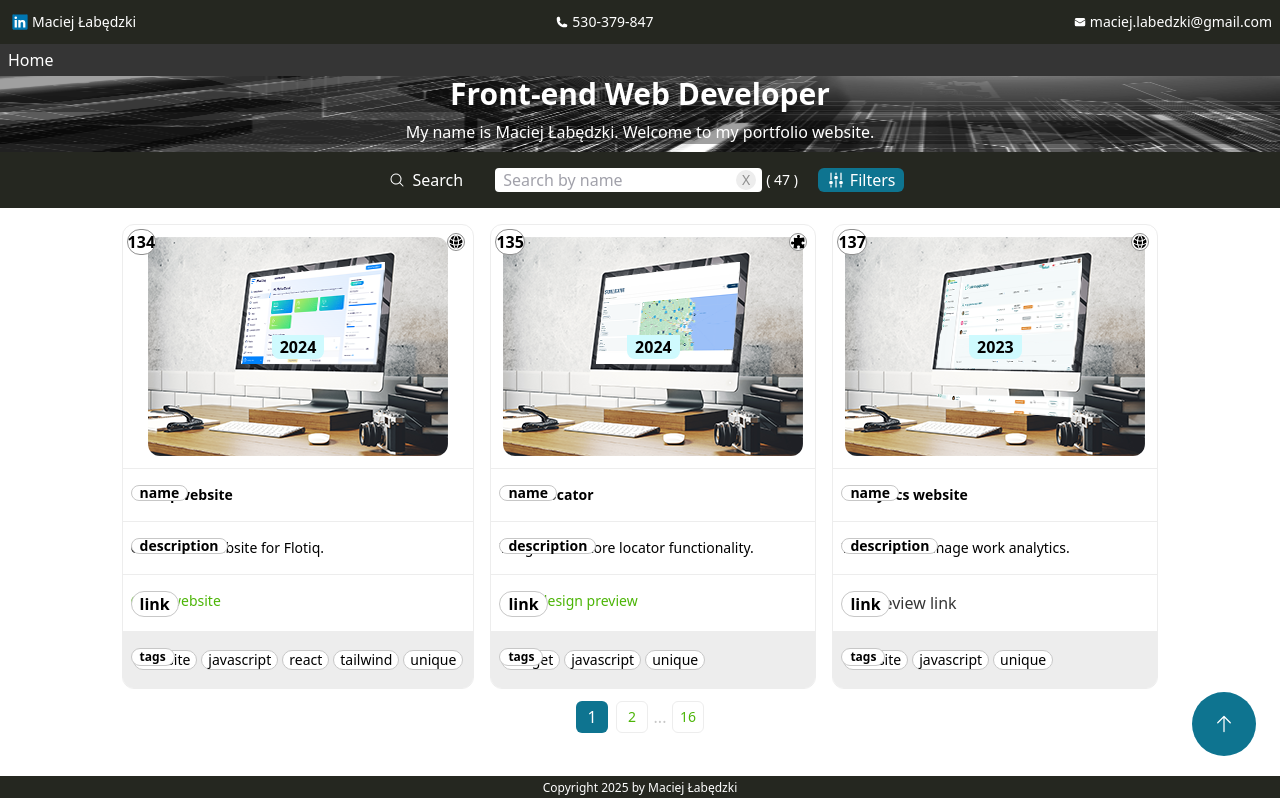
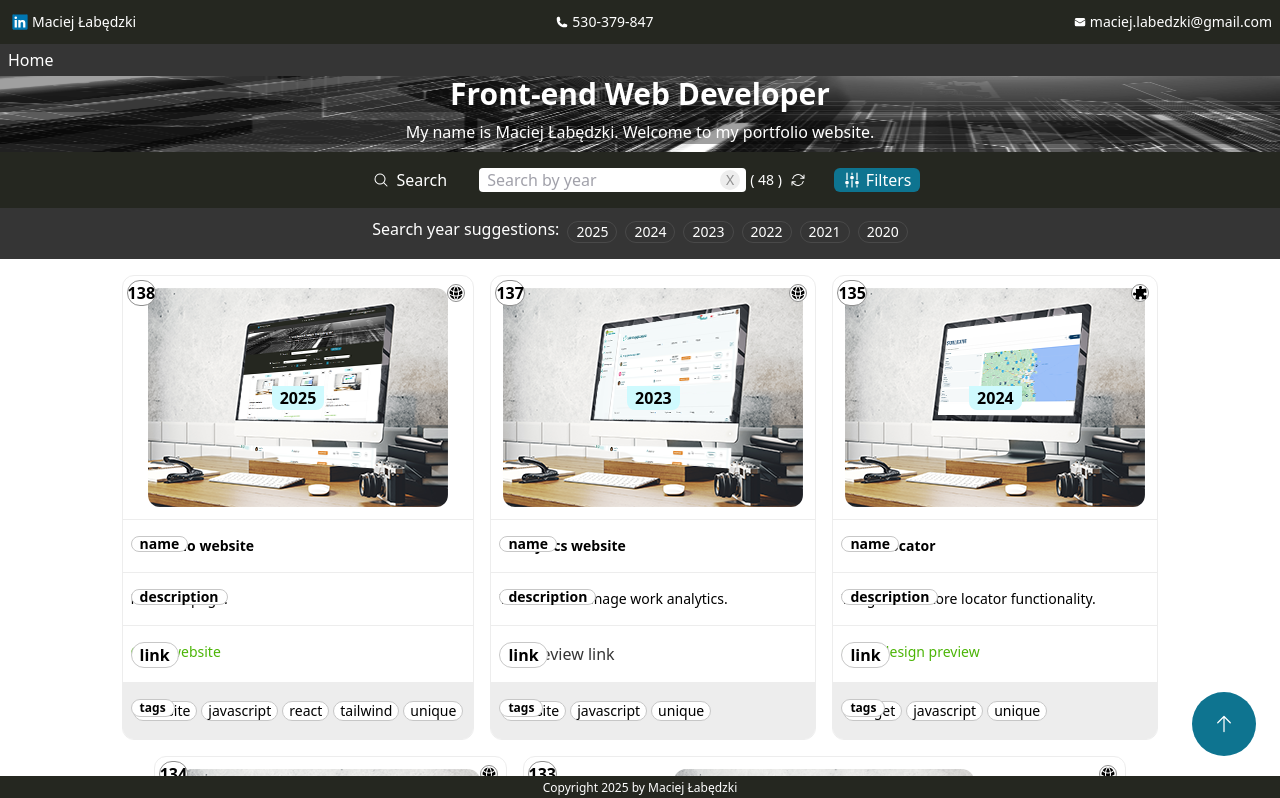
Before and after one commit to maciejlabedzki/portfolio, a React (Create React App) app: page / in a window 1280 px wide. Shown: the top 798 px of the page. Built offline with nearby package versions, Linux system fonts and the light colour scheme; what tailwindcss-safe-area would draw is missing.

Commit message:
add: data portfolio, update: Button,ButtonList,Select,Search,Filters,Home

```diff
--- a/src/components/Button/Button.js
+++ b/src/components/Button/Button.js
@@ -71,6 +71,7 @@ const Button = ({
     primary: '',
     secondary: '',
     blue: 'bg-tahiti-700 text-white',
+    transparent: 'bg-transparent text-white',
   };
 
   return (
--- a/src/components/ButtonList/ButtonList.js
+++ b/src/components/ButtonList/ButtonList.js
@@ -1,8 +1,12 @@
-import { useState } from 'react';
+import { useEffect, useState } from 'react';
 import Button from '../../components/Button/Button';
 
 const ButtonList = ({ data, onClick, selected }) => {
   const [currentSeleted, setCurrentSelected] = useState(selected);
+
+  useEffect(() => {
+    setCurrentSelected(selected);
+  }, [selected]);
 
   const handleClick = (item) => {
     setCurrentSelected(item);
--- a/src/components/Select/Select.js
+++ b/src/components/Select/Select.js
@@ -1,8 +1,15 @@
 import PropTypes from 'prop-types';
+import { useEffect, useState } from 'react';
 import { twMerge } from 'tailwind-merge';
 import { getByTestId } from '../../lib/helper';
 
 const Select = ({ options, value, onChange, additionalClasses, testId }) => {
+  const [val, setVal] = useState(value);
+
+  useEffect(() => {
+    setVal(value);
+  }, [value]);
+
   return (
     <select
       className={twMerge(
@@ -10,7 +17,7 @@ const Select = ({ options, value, onChange, additionalClasses, testId }) => {
         additionalClasses,
       )}
       onChange={onChange}
-      value={value}
+      value={val}
       {...getByTestId(testId, 'conatiner')}
     >
       {options?.map((option) => (
--- a/src/data/card.js
+++ b/src/data/card.js
@@ -15,6 +15,8 @@ import {
   PortfolioImg135,
   PortfolioImg135Big,
   PortfolioImg137,
+  PortfolioImg138,
+  PortfolioImg138Big,
   PortfolioImg2,
   PortfolioImg3,
   PortfolioImg36,
@@ -52,16 +54,29 @@ import {
 
 const DEFAULT_CARD = [
   {
-    id: 134,
-    name: 'Flotiq website',
-    img: PortfolioImg134,
-    imgBig: PortfolioImg134Big,
+    id: 138,
+    name: 'Portfolio website',
+    img: PortfolioImg138,
+    imgBig: PortfolioImg138Big,
     type: 'website',
-    desc: 'CMS editor website for Flotiq.',
-    link: 'flotiq.com',
+    desc: 'Portfolio page.',
+    link: 'labedzkimaciej.pl',
     linkName: 'Go to website',
     tags: ['website', 'javascript', 'react', 'tailwind', 'unique'],
-    year: 2024,
+    year: 2025,
+  },
+  {
+    id: 137,
+    name: 'Analytics website',
+    img: PortfolioImg137,
+    imgBig: PortfolioImg137,
+    type: 'website',
+    desc: 'Website to manage work analytics.',
+    link: '/',
+    linkName: 'Go to design preview',
+    linkAvailable: false,
+    tags: ['website', 'javascript', 'unique'],
+    year: 2023,
   },
   {
     id: 135,
@@ -76,17 +91,16 @@ const DEFAULT_CARD = [
     year: 2024,
   },
   {
-    id: 137,
-    name: 'Analytics website',
-    img: PortfolioImg137,
-    imgBig: PortfolioImg137,
+    id: 134,
+    name: 'Flotiq website',
+    img: PortfolioImg134,
+    imgBig: PortfolioImg134Big,
     type: 'website',
-    desc: 'Website to manage work analytics.',
-    link: '/',
-    linkName: 'Go to design preview',
-    linkAvailable: false,
-    tags: ['website', 'javascript', 'unique'],
-    year: 2023,
+    desc: 'CMS editor website for Flotiq.',
+    link: 'flotiq.com',
+    linkName: 'Go to website',
+    tags: ['website', 'javascript', 'react', 'tailwind', 'unique'],
+    year: 2024,
   },
   {
     id: 133,
@@ -135,6 +149,18 @@ const DEFAULT_CARD = [
     year: 2017,
   },
   {
+    id: 106,
+    name: 'Accessbet mobile website',
+    img: PortfolioImg106,
+    imgBig: PortfolioImg106,
+    type: 'website',
+    desc: 'Mobile website for company Accessbet.',
+    link: 'labedzkimaciej.pl/P/106/code/',
+    linkName: 'Go to website',
+    tags: ['code', 'js', 'mobile', 'website', 'unique'],
+    year: 2017,
+  },
+  {
     id: 99,
     name: 'Betlotte website',
     img: PortfolioImg99,
@@ -144,18 +170,6 @@ const DEFAULT_CARD = [
     link: 'labedzkimaciej.pl/P/99/code/',
     linkName: 'Go to website',
     tags: ['code', 'js', 'website', 'unique'],
-    year: 2017,
-  },
-  {
-    id: 106,
-    name: 'Accessbet mobile website',
-    img: PortfolioImg106,
-    imgBig: PortfolioImg106,
-    type: 'website',
-    desc: 'Mobile website for company Accessbet.',
-    link: 'labedzkimaciej.pl/P/106/code/',
-    linkName: 'Go to website',
-    tags: ['code', 'js', 'mobile', 'website', 'unique'],
     year: 2017,
   },
   {
@@ -479,7 +493,7 @@ const DEFAULT_CARD = [
     desc: 'Website design for company Vegas 7 Games.',
     link: 'labedzkimaciej.pl/P/2/img.jpg',
     linkName: 'Go to design preview',
-    tags: ['design', 'mobile', 'unique'],
+    tags: ['design', 'website', 'unique'],
     year: 2017,
   },
   {
--- a/src/data/search.js
+++ b/src/data/search.js
@@ -33,10 +33,19 @@ const PAGINATION_COUNTER = [
   { name: 48, value: 48 },
 ];
 
+const SEARCH_ON_RESET = {
+  sort: 'desc',
+  page: 0,
+  searchBy: 'name',
+  grid: { name: 3, value: '1200px' },
+  limit: { name: 6, value: 6 },
+};
+
 export {
   GRID_OPTIONS,
   PAGINATION_COUNTER,
   SEARCH_FILTERS_OPTIONS,
+  SEARCH_ON_RESET,
   SORT_OPTIONS,
   TYPE_SUGGESTIONS,
   YEAR_SUGGESTIONS,
--- a/src/images/index.js
+++ b/src/images/index.js
@@ -1,5 +1,6 @@
 export {
   AdjustmentsVerticalIcon,
+  ArrowPathIcon,
   ArrowPathRoundedSquareIcon,
   ArrowsUpDownIcon,
   ArrowUpIcon,
@@ -42,6 +43,8 @@ export { default as PortfolioImg134Big } from './portfilio/134/imgBig.png';
 export { default as PortfolioImg135 } from './portfilio/135/img.png';
 export { default as PortfolioImg135Big } from './portfilio/135/imgBig.png';
 export { default as PortfolioImg137 } from './portfilio/137/img.png';
+export { default as PortfolioImg138 } from './portfilio/138/img.png';
+export { default as PortfolioImg138Big } from './portfilio/138/imgBig.png';
 export { default as PortfolioImg2 } from './portfilio/2/img.png';
 export { default as PortfolioImg3 } from './portfilio/3/img.png';
 export { default as PortfolioImg36 } from './portfilio/36/img.png';
--- a/src/pages/Home/Home.js
+++ b/src/pages/Home/Home.js
@@ -4,7 +4,11 @@ import { twMerge } from 'tailwind-merge';
 import { Card, Modal, Pagination, Suggestions } from '../../components';
 import { DEFAULT_CARD } from '../../data/card';
 import { LANGUAGE_DATA } from '../../data/langEn';
-import { GRID_OPTIONS, PAGINATION_COUNTER } from '../../data/search';
+import {
+  GRID_OPTIONS,
+  PAGINATION_COUNTER,
+  SEARCH_ON_RESET,
+} from '../../data/search';
 import {
   getByTestId,
   getSorted,
@@ -21,10 +25,10 @@ const Home = ({ testId }) => {
   const [dataLimited, setDataLimited] = useState([]);
 
   /* :: Search & Filters :: */
-  const [searchBy, setSearchby] = useState('name');
+  const [searchBy, setSearchby] = useState('year');
   const [sort, setSort] = useState('desc');
   const [searchValue, setSearchValue] = useState('');
-  const [dataLimit, setDataLimit] = useState(PAGINATION_COUNTER[0]);
+  const [dataLimit, setDataLimit] = useState(PAGINATION_COUNTER[1]);
   const [suggestionsOptions, setSuggestionsOptions] = useState();
   const [dataPaginationPages, setDataPaginationPages] = useState(1);
   const [dataPaginationPageSelected, setDataPaginationPageSelected] =
@@ -103,7 +107,7 @@ const Home = ({ testId }) => {
   const handleSort = (value) => {
     setDataPaginationPageSelected(0);
     setSort(value);
-    handleSearch(searchValue, undefined, value);
+    handleSearch(searchValue, undefined, sort);
   };
 
   const handleGridView = (data) => {
@@ -117,6 +121,15 @@ const Home = ({ testId }) => {
 
   const handlePagination = (value) => {
     setDataPaginationPageSelected(value);
+  };
+
+  const handleReset = () => {
+    setSearchby('id');
+    setSort('desc');
+    setGrid(SEARCH_ON_RESET.grid);
+    setDataPaginationPageSelected(SEARCH_ON_RESET.page);
+    setDataLimit(SEARCH_ON_RESET.limit);
+    handleSearch('', 'id', 'desc');
   };
 
   return (
@@ -139,6 +152,7 @@ const Home = ({ testId }) => {
         dataLimit={dataLimit}
         handleGridView={handleGridView}
         handleItemsLimitPage={handleItemsLimitPage}
+        handleReset={handleReset}
       />
 
       {suggestionsOptions?.data && (
--- a/src/section/Filters/Filters.js
+++ b/src/section/Filters/Filters.js
@@ -28,6 +28,10 @@ const Filters = ({
 }) => {
   const [currentSort, setCurrentSort] = useState(sort);
   const [currentFilterBy, setCurrentFilterBy] = useState(filterBy);
+
+  useEffect(() => {
+    setCurrentSort(sort);
+  }, [sort]);
 
   useEffect(() => {
     setCurrentFilterBy(filterBy);
--- a/src/section/Search/Search.js
+++ b/src/section/Search/Search.js
@@ -2,7 +2,11 @@ import { useEffect, useState } from 'react';
 import { twMerge } from 'tailwind-merge';
 import { Button, Input, LabeledContainer } from '../../components';
 import { LANGUAGE_DATA } from '../../data/langEn';
-import { AdjustmentsVerticalIcon, MagnifyingGlassIcon } from '../../images';
+import {
+  AdjustmentsVerticalIcon,
+  ArrowPathIcon,
+  MagnifyingGlassIcon,
+} from '../../images';
 import { getByTestId } from '../../lib/helper';
 import { Filters } from '../../section';
 
@@ -18,6 +22,7 @@ const Search = ({
   handleGridView,
   handleItemsLimitPage,
   resultNumber,
+  handleReset,
   testId,
 }) => {
   const [search, setSearch] = useState('');
@@ -94,6 +99,13 @@ const Search = ({
               >
                 ( {resultNumber} )
               </span>
+
+              <Button
+                name={<ArrowPathIcon className="w-4 h-4" />}
+                theme="transparent"
+                title="Reset"
+                onClick={handleReset}
+              />
             </div>
           }
         />
```
Also changed, not shown: src/images/portfilio/138/img.png (added), src/images/portfilio/138/imgBig.png (added).
